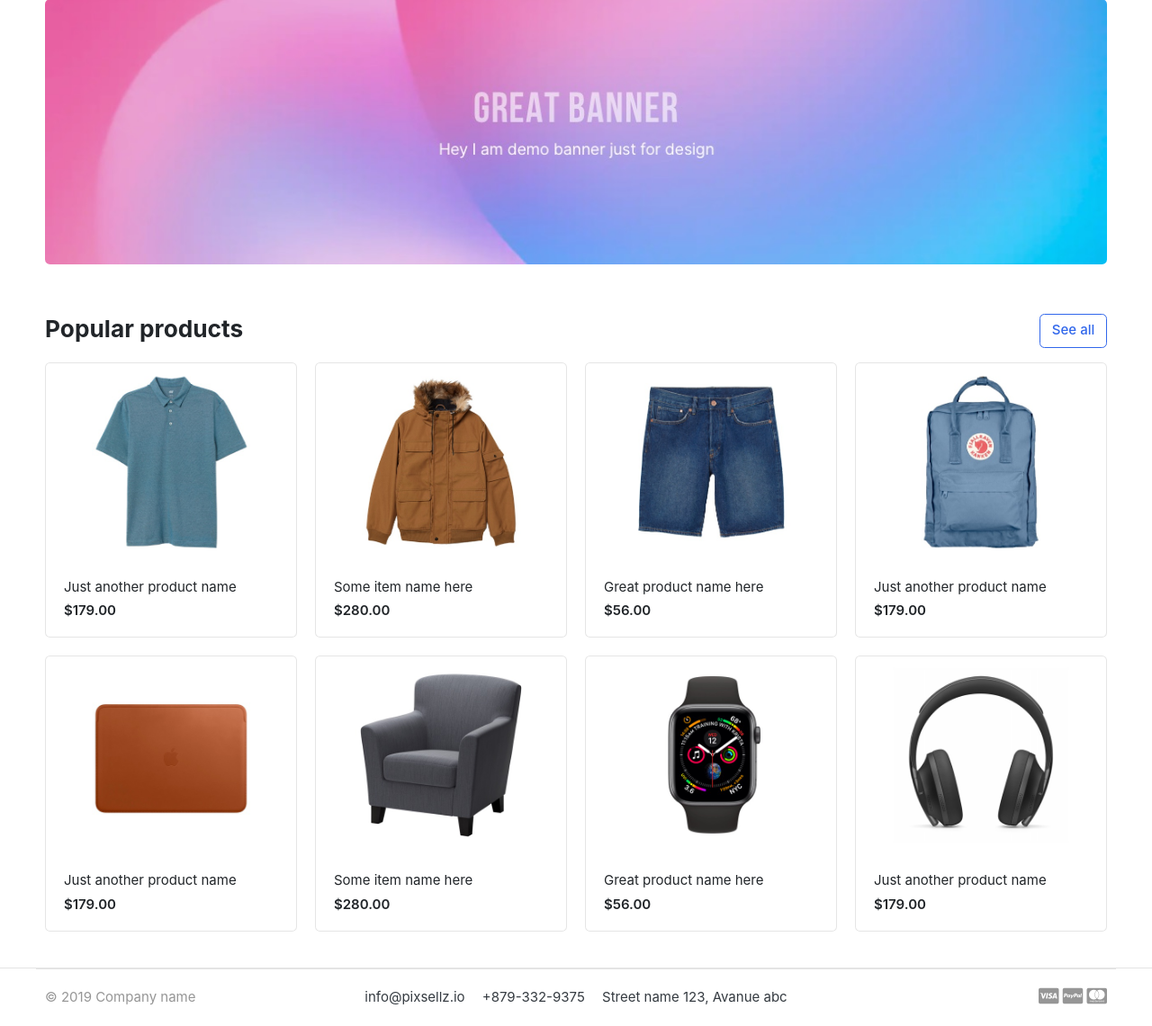
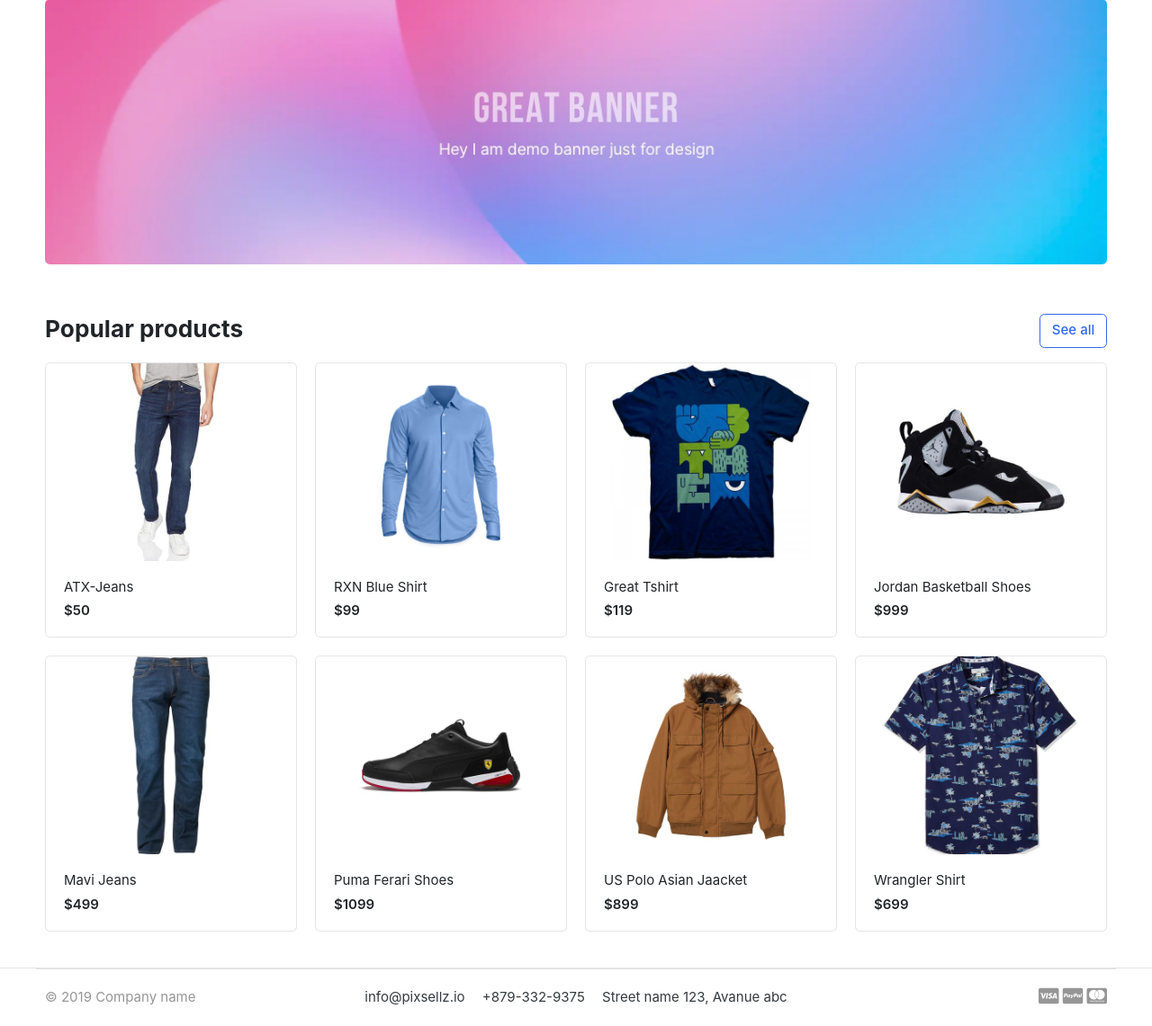
Before and after one commit to KeepQuite-cyber/E-Commerce, a Django app: page / in a window 1280 px wide. Shown: the part 139-1280 px from the top of the page at 90% size. Run offline with Django 5.2, Linux system fonts and the light colour scheme; data comes from the database, SQL or seed files in the repository; both versions use the stored data as it was after the commit; some libraries are stand-ins or nearby versions; some web fonts are replaced.

Commit message:
Day-04 -> added products , searching by category using slugs implemented

```diff
--- /dev/null
+++ b/category/context_processors.py
@@ -0,0 +1,6 @@
+
+from .models import Category
+
+def menu_links(request):
+    links = Category.objects.all()
+    return dict(links=links)
--- a/category/models.py
+++ b/category/models.py
@@ -1,4 +1,5 @@
 from django.db import models
+from django.urls import reverse
 
 class Category(models.Model):
     category_name = models.CharField(max_length=50 , unique=True)
@@ -12,5 +13,8 @@
         verbose_name = 'category'
         verbose_name_plural = 'categories'
 
+    def get_url(self):
+        return reverse('products_by_category', args=[self.slug])
+
     def __str__(self):
         return self.category_name
--- a/greatkart/settings.py
+++ b/greatkart/settings.py
@@ -65,6 +65,7 @@
                 "django.template.context_processors.request",
                 "django.contrib.auth.context_processors.auth",
                 "django.contrib.messages.context_processors.messages",
+                "category.context_processors.menu_links",
             ],
         },
     },
--- a/greatkart/urls.py
+++ b/greatkart/urls.py
@@ -16,7 +16,7 @@
 """
 
 from django.contrib import admin
-from django.urls import path
+from django.urls import path, include
 from . import views
 from django.conf.urls.static import static
 from django.conf import settings
@@ -25,4 +25,5 @@
 urlpatterns = [
     path("admin/", admin.site.urls),
     path("",views.home , name="home"),
+    path("store/" , include("store.urls")),
 ] + static(settings.MEDIA_URL , document_root = settings.MEDIA_ROOT)
--- a/greatkart/views.py
+++ b/greatkart/views.py
@@ -1,5 +1,13 @@
 from django.shortcuts import render , redirect
 from django.http import Http404
+from store.models import Product
+
+
 
 def home(request):
-    return render(request , "home.html")
+    products = Product.objects.all().filter(is_available=True)
+
+    context = {
+        'products' : products
+    }
+    return render(request , "home.html" , context)
--- a/store/admin.py
+++ b/store/admin.py
@@ -1,6 +1,5 @@
 from django.contrib import admin
 from .models import Product
-# Register your models here.
 
 class ProductAdmin(admin.ModelAdmin):
     list_display = ['product_name' , 'price' , 'stock' , 'category' , 'modified_date' , 'is_available']
--- a/store/urls.py
+++ b/store/urls.py
@@ -0,0 +1,8 @@
+from django.urls import path
+from . import views
+
+
+urlpatterns = [
+    path("" , views.store , name="store" ),
+    path("<slug:category_slug>/", views.store , name="products_by_category"),
+]
--- a/templates/home.html
+++ b/templates/home.html
@@ -26,78 +26,20 @@
 
 
 <div class="row">
+
+	{% for product in products %}
+
 	<div class="col-md-3">
 		<div class="card card-product-grid">
-			<a href="./product-detail.html" class="img-wrap"> <img src="{% static "images/items/1.jpg" %}"> </a>
+			<a href="./product-detail.html" class="img-wrap"> <img src="{{ product.images.url }}"> </a>
 			<figcaption class="info-wrap">
-				<a href="./product-detail.html" class="title">Just another product name</a>
-				<div class="price mt-1">$179.00</div> <!-- price-wrap.// -->
+				<a href="./product-detail.html" class="title">{{product.product_name}}</a>
+				<div class="price mt-1">${{ product.price }}</div> <!-- price-wrap.// -->
 			</figcaption>
 		</div>
 	</div> <!-- col.// -->
-	<div class="col-md-3">
-		<div class="card card-product-grid">
-			<a href="./product-detail.html" class="img-wrap"> <img src="{% static "images/items/2.jpg" %}"> </a>
-			<figcaption class="info-wrap">
-				<a href="./product-detail.html" class="title">Some item name here</a>
-				<div class="price mt-1">$280.00</div> <!-- price-wrap.// -->
-			</figcaption>
-		</div>
-	</div> <!-- col.// -->
-	<div class="col-md-3">
-		<div class="card card-product-grid">
-			<a href="./product-detail.html" class="img-wrap"> <img src="{% static "images/items/3.jpg" %}"> </a>
-			<figcaption class="info-wrap">
-				<a href="./product-detail.html" class="title">Great product name here</a>
-				<div class="price mt-1">$56.00</div> <!-- price-wrap.// -->
-			</figcaption>
-		</div>
-	</div> <!-- col.// -->
-	<div class="col-md-3">
-		<div class="card card-product-grid">
-			<a href="./product-detail.html" class="img-wrap"> <img src="{% static "images/items/4.jpg" %}"> </a>
-			<figcaption class="info-wrap">
-				<a href="./product-detail.html" class="title">Just another product name</a>
-				<div class="price mt-1">$179.00</div> <!-- price-wrap.// -->
-			</figcaption>
-		</div>
-	</div> <!-- col.// -->
-	<div class="col-md-3">
-		<div class="card card-product-grid">
-			<a href="./product-detail.html" class="img-wrap"> <img src="{% static "images/items/5.jpg" %}"> </a>
-			<figcaption class="info-wrap">
-				<a href="./product-detail.html" class="title">Just another product name</a>
-				<div class="price mt-1">$179.00</div> <!-- price-wrap.// -->
-			</figcaption>
-		</div>
-	</div> <!-- col.// -->
-	<div class="col-md-3">
-		<div class="card card-product-grid">
-			<a href="./product-detail.html" class="img-wrap"> <img src="{% static "images/items/6.jpg" %}"> </a>
-			<figcaption class="info-wrap">
-				<a href="./product-detail.html" class="title">Some item name here</a>
-				<div class="price mt-1">$280.00</div> <!-- price-wrap.// -->
-			</figcaption>
-		</div>
-	</div> <!-- col.// -->
-	<div class="col-md-3">
-		<div class="card card-product-grid">
-			<a href="./product-detail.html" class="img-wrap"> <img src="{% static "images/items/7.jpg" %}"> </a>
-			<figcaption class="info-wrap">
-				<a href="./product-detail.html" class="title">Great product name here</a>
-				<div class="price mt-1">$56.00</div> <!-- price-wrap.// -->
-			</figcaption>
-		</div>
-	</div> <!-- col.// -->
-	<div class="col-md-3">
-		<div class="card card-product-grid">
-			<a href="./product-detail.html" class="img-wrap"> <img src="{% static "images/items/9.jpg" %}"> </a>
-			<figcaption class="info-wrap">
-				<a href="./product-detail.html" class="title">Just another product name</a>
-				<div class="price mt-1">$179.00</div> <!-- price-wrap.// -->
-			</figcaption>
-		</div>
-	</div> <!-- col.// -->
+
+	{% endfor %}
 </div> <!-- row.// -->
 
 </div><!-- container // -->
--- a/templates/includes/navbar.html
+++ b/templates/includes/navbar.html
@@ -39,12 +39,9 @@
 				<i class="fa fa-bars"></i> All category
 			</button>
 			<div class="dropdown-menu">
-				<a class="dropdown-item" href="#">Machinery / Mechanical Parts / Tools </a>
-				<a class="dropdown-item" href="#">Consumer Electronics / Home Appliances </a>
-				<a class="dropdown-item" href="#">Auto / Transportation</a>
-				<a class="dropdown-item" href="#">Apparel / Textiles / Timepieces </a>
-				<a class="dropdown-item" href="#">Home & Garden / Construction / Lights </a>
-				<a class="dropdown-item" href="#">Beauty & Personal Care / Health </a>
+				{% for category in links %}
+				<a class="dropdown-item" href="{{ category.get_url }}">{{ category.category_name }}</a>
+				{% endfor %}
 			</div>
 		</div>  <!-- category-wrap.// -->
 	</div> <!-- col.// -->
```
Also changed, not shown: store/views.py (+25 -1 lines), templates/store/store.html (added, +172 -0 lines), db.sqlite3, media/photos/products/Blue-Shirt.jpg (added), media/photos/products/Great-Tshirt.jpg (added), media/photos/products/Mavi_jeans.jpg (added), media/photos/products/Puma-Ferrari-Shoes.jpg (added), media/photos/products/US-Polo-Assn_Jacket.jpg (added), media/photos/products/Wrangler-Shirt.jpg (added), media/photos/products/jordan-true-flight-basketball-shoes.jpg (added).
